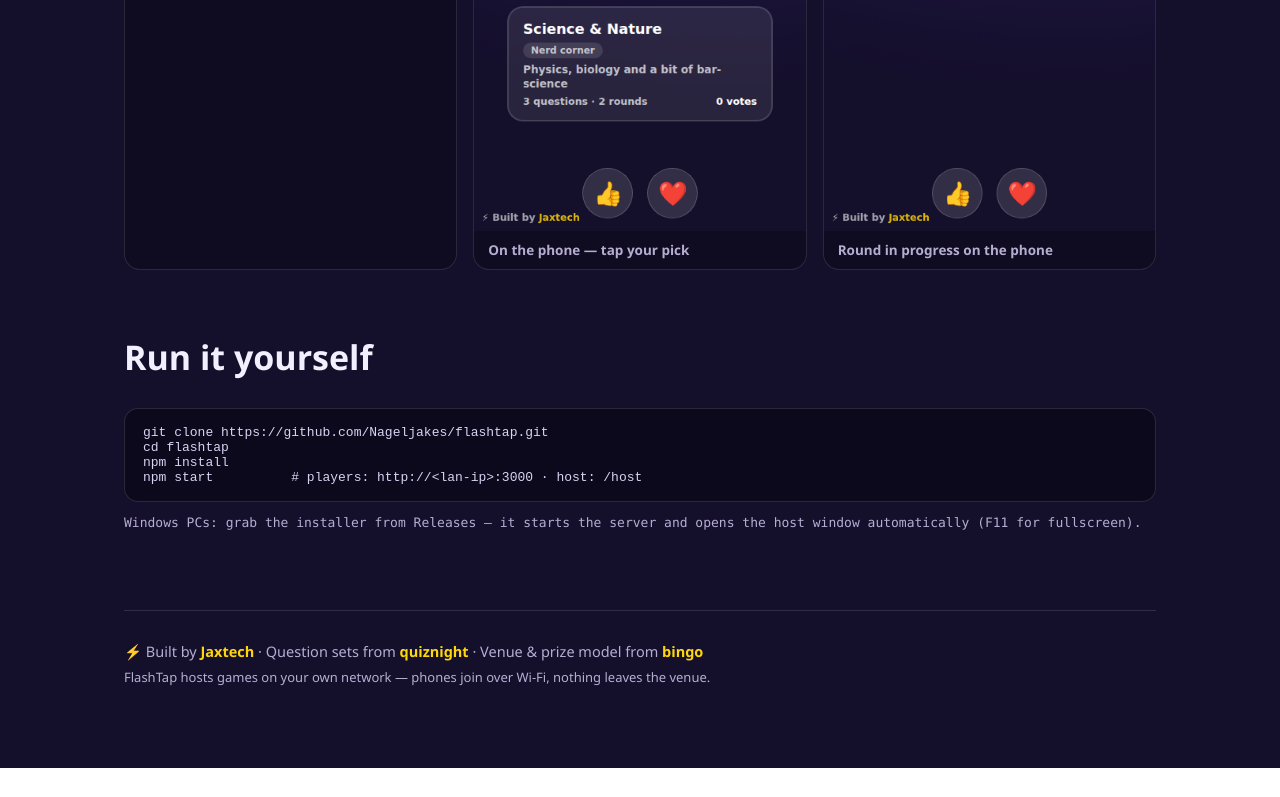
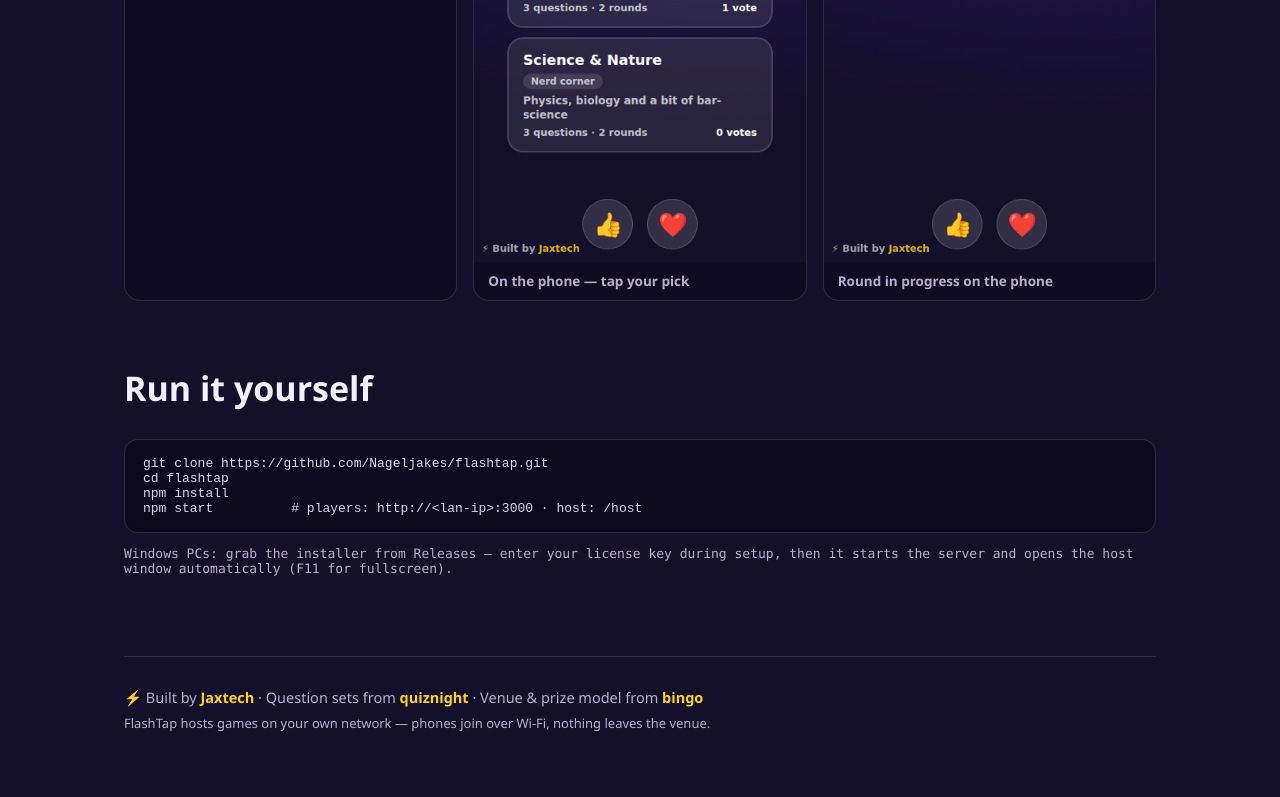
Before and after one commit to Nageljakes/flashtap, an Electron app: page docs/index.html in a window 1280 px wide. Shown: the part 1350-2147 px from the top of the page. Before the commit the page ends 2118 px from the top, so only its background shows below. Drawn offline with Linux system fonts and the light colour scheme.

Commit message:
docs: license note on downloads page

```diff
--- a/docs/index.html
+++ b/docs/index.html
@@ -90,6 +90,7 @@
 
     <a class="cta" href="https://github.com/Nageljakes/flashtap/releases/latest">⬇ Download for Windows</a>
     <a class="cta ghost" href="https://github.com/Nageljakes/flashtap">Source on GitHub</a>
+    <p class="mini" style="color:var(--dim)">License-keyed: installs ask for a FlashTap key (<span class="mono">FT-XXXXX-XXXXX-XXXXX</span>) and verify online. Get a key from the issuer.</p>
 
     <section class="steps">
       <div class="step"><b>1 · Host sets up</b><p>Click the FlashTap logo on the big screen: DJ/company name, venue, branch and tonight's prizes.</p></div>
@@ -113,7 +114,7 @@
 cd flashtap
 npm install
 npm start          # players: http://&lt;lan-ip&gt;:3000 · host: /host</pre>
-    <p class="mono mini" style="color: var(--dim)">Windows PCs: grab the installer from <span class="mono">Releases</span> — it starts the server and opens the host window automatically (F11 for fullscreen).</p>
+    <p class="mono mini" style="color: var(--dim)">Windows PCs: grab the installer from <span class="mono">Releases</span> — enter your license key during setup, then it starts the server and opens the host window automatically (F11 for fullscreen).</p>
 
     <footer>
       ⚡ Built by <a href="https://nageljakes.github.io/jaxtechweb/">Jaxtech</a> ·
```
